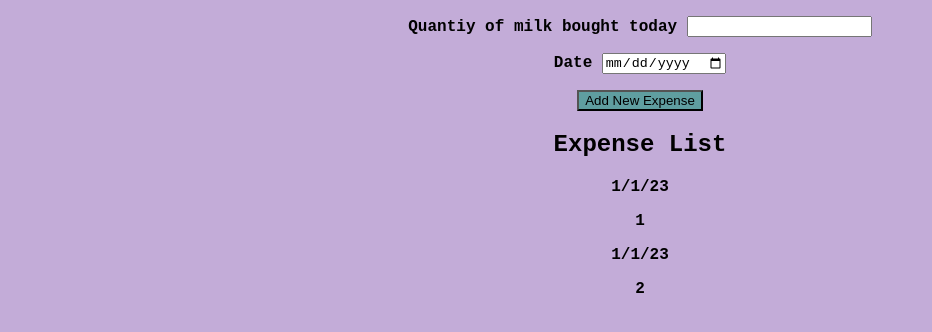
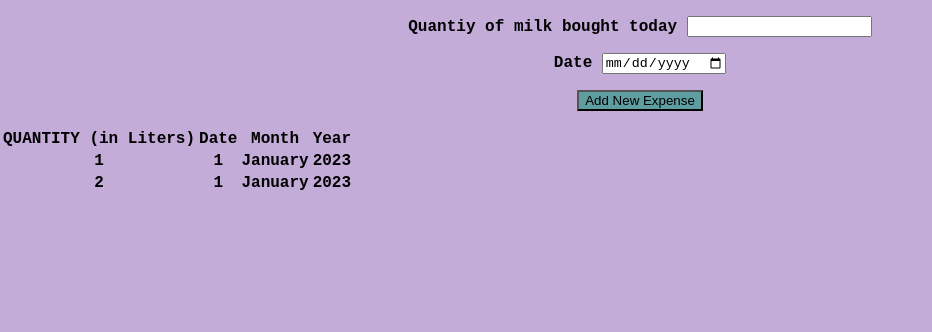
Before and after one commit to prernalele/doodhwala, a React (Create React App) app: page / in a window 1280 px wide. Shown: the top 332 px of the page, without its empty margins (0-932 px from the left). Built offline with nearby package versions, Linux system fonts and the light colour scheme.

Commit message:
fix(NOTICKET): fixed date related bug and state handling

```diff
--- a/src/App.js
+++ b/src/App.js
@@ -4,25 +4,28 @@ import NewExpense from "./Components/NewExpense";
 import ExpenseListCard from "./Components/ExpenseListCard";
 
 function App() {
-  const initialExpenses = [
-    { quantity: "1", date: "1/1/23" },
+  const initialData = [
+    { quantity: 1, date: new Date("2023 Jan 01") },
     {
-      quantity: "2",
-      date: "1/1/23",
+      quantity: 2,
+      date: new Date("2023 Jan 01"),
     },
   ];
-  const [expenses, setExpenses] = useState(initialExpenses);
+  const [data, setData] = useState(initialData);
 
   const clickHandler = (quantity, date) => {
-    setExpenses((prevExpense) => {
-      return [...prevExpense, { quantity: quantity, date }];
+    setData((prevData) => {
+      console.log("quantity", quantity);
+      console.log("date", date);
+      console.log("prevData", prevData);
+      return [...prevData, { quantity: quantity, date: new Date(date) }];
     });
   };
   return (
     <div className="App">
-      <NewExpense onSubmitHandler={clickHandler}> Add New expense </NewExpense>
+      <NewExpense onSubmitHandler={clickHandler}>Add New expense</NewExpense>
       <p>
-        <ExpenseListCard expenseList={expenses} />
+        <ExpenseListCard expenseList={data} />
       </p>
     </div>
   );
--- a/src/Components/ExpenseListCard.js
+++ b/src/Components/ExpenseListCard.js
@@ -2,17 +2,26 @@ import React from "react";
 
 const ExpenseListCard = (props) => {
   return (
-    <div>
-      <h2> Expense List</h2>
+    <table>
+      <thead>
+        <tr>
+          <th>QUANTITY (in Liters)</th>
+          <th>Date </th>
+          <th>Month </th>
+          <th>Year </th>
+        </tr>
+      </thead>
       {props.expenseList.map((item) => {
         return (
-          <div style={{ borderBottom: "50px" }}>
-            <p>{item.date}</p>
-            <p>{item.quantity}</p>
-          </div>
+          <tr>
+            <td>{item.quantity} </td>
+            <td>{item.date.getDate()}</td>
+            <td>{item.date.toLocaleString("default", { month: "long" })}</td>
+            <td>{item.date.getFullYear()}</td>
+          </tr>
         );
       })}
-    </div>
+    </table>
   );
 };
 
--- a/src/Components/NewExpense.js
+++ b/src/Components/NewExpense.js
@@ -3,22 +3,39 @@ import Button from "./Button";
 import "./newExpense.css";
 
 const NewExpense = (props) => {
-  const [quantity, setQuantity] = useState(0);
-  const [date, setDate] = useState();
+  const [quantity, setQuantity] = useState("");
+  const [date, setDate] = useState(new Date(""));
   const handlerFunction = (event) => {
+    event.preventDefault();
+    console.log("date", date);
+    console.log("quantity", quantity);
+    props.onSubmitHandler(quantity, date);
+  };
+  const onQuantityChange = (event) => {
+    event.preventDefault();
     setQuantity(event.target.value);
-    props.onSubmitHandler();
+  };
+
+  const onDateChange = (event) => {
+    event.preventDefault();
+    setDate(event.target.value);
   };
   return (
     <div className="wrapper">
       <form onSubmit={(event) => handlerFunction(event)}>
         <p>
           <label> Quantiy of milk bought today </label>
-          <input type="number" min="1" step="0.5"></input>
+          <input
+            type="number"
+            min="1"
+            step="0.5"
+            onChange={onQuantityChange}
+            value={quantity}
+          ></input>
         </p>
         <p>
           <label> Date </label>
-          <input type="date"></input>
+          <input type="date" onChange={onDateChange} value={date}></input>
         </p>
         <Button />
       </form>
```
